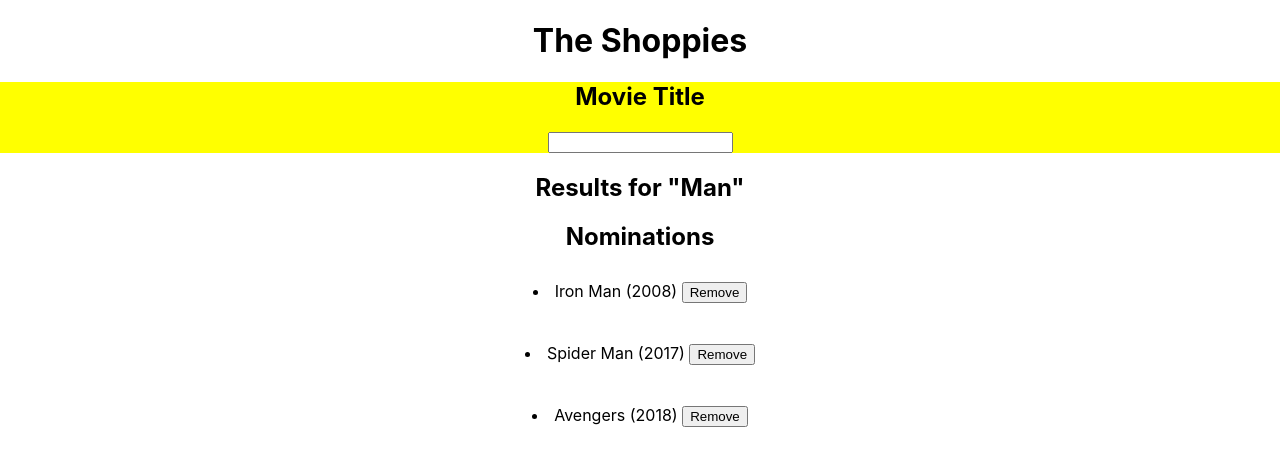
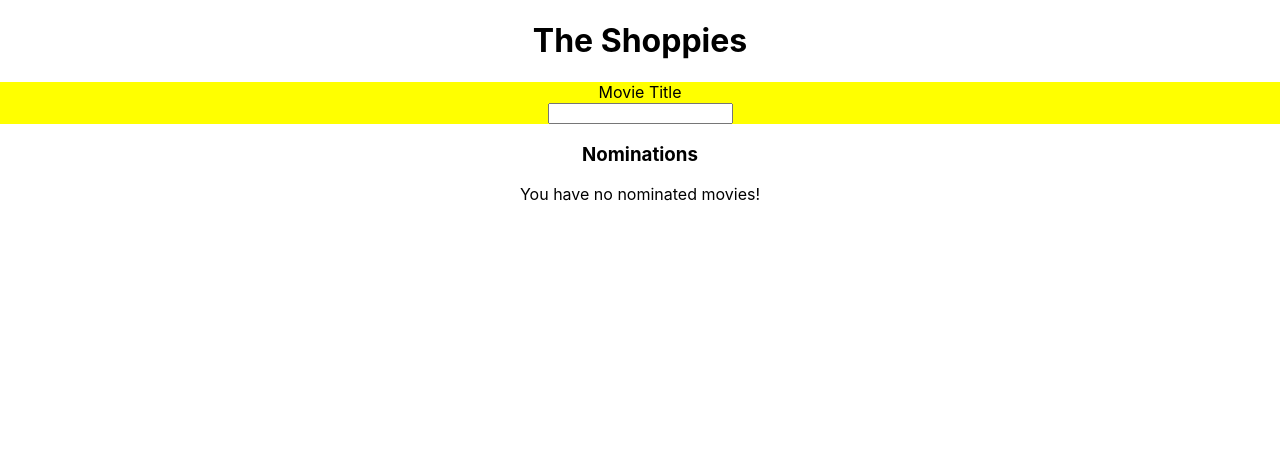
Before and after one commit to Saragurol/Shoppies, a React (Create React App) app: page / in a window 1280 px wide. Shown: the top 466 px of the page. Built offline with nearby package versions, Linux system fonts and the light colour scheme.

Commit message:
feat: integrated movie api

```diff
--- a/package.json
+++ b/package.json
@@ -6,6 +6,7 @@
     "@testing-library/jest-dom": "^5.11.4",
     "@testing-library/react": "^11.1.0",
     "@testing-library/user-event": "^12.1.10",
+    "node-fetch": "^2.6.1",
     "react": "^17.0.1",
     "react-dom": "^17.0.1",
     "react-scripts": "4.0.1",
--- a/src/App.js
+++ b/src/App.js
@@ -1,23 +1,56 @@
 import './App.css';
-import {useState} from "react";
+import {useEffect, useState} from "react";
 import Results from './Results';
 import SearchBar from './SearchBar';
 import Nominations from './Nominations';
+// let [nominatedMovies, setNominatedMovies] = useState([
+  // {title: 'Iron Man', date: 2000, nominated: true, id:1}
+//   {title: 'Spider Man', date: 2017, nominated: true, id:2},
+//   {title: 'Avengers', date: 2018, nominated: true, id:3}
+// ]);
+function App() {
+  const [movies, setMovies] = useState(null);
+  const [inputTitle, setInputTitle] = useState("");
+  let [nominatedMovies, setNominatedMovies] = useState(null);
 
-function App() {
-  let [movies, setMovie] = useState([
-    {title: 'Iron Man', date: 2008, nominated: true, id:1},
-    {title: 'Spider Man', date: 2017, nominated: true, id:2},
-    {title: 'Avengers', date: 2018, nominated: true, id:3}
-  ]);
-  const [inputTitle, setInputTitle] = useState("Man");
+  const handleNomination = (id) => {
+    console.log('handle nomination')
+  }
+  const handleSearch = (event) => {
+    setInputTitle(event.target.value);
+  }
+  const handleSubmit = (event) => {
+    // avoid page refresh
+    event.preventDefault();
+    fetch(`http://www.omdbapi.com/?i=tt3896198&apikey=31dfcc07&t=${inputTitle}`).then(res => {
+      return res.json();
+    }).then(data => {
+      setMovies(data)
+
+    })
+  }
+  const handleRemove = (id) => {
+    const newNominatedMovies = nominatedMovies.filter(movie => movie.id !== id);
+    setNominatedMovies(newNominatedMovies);
+  }
+  useEffect(()=>{
+    console.log('ran effect')
+    // effect hooks run on each re-render
+  })
   return (
     <div className="App">
       <div className="content">
         <h1>The Shoppies</h1>
-        <SearchBar/>
-        <Results inputTitle={inputTitle}/>
-        <Nominations/>
+        <SearchBar handleSearch={handleSearch} handleSubmit={handleSubmit}/>
+        {movies && <Results inputTitle={inputTitle} handleNomination = {handleNomination} movies={movies}/>}
+        {nominatedMovies ?
+        <Nominations handleRemove={handleRemove} nominatedMovies={nominatedMovies}/>
+        :
+        <div>
+          <h3>Nominations</h3>
+          <p>You have no nominated movies!</p>
+        </div>
+        }
 
       </div>
     </div>
--- a/src/Nominations.js
+++ b/src/Nominations.js
@@ -1,22 +1,13 @@
 import './nominations.css';
 import {useState} from "react";
 
-function Nominations(){
-    let [nominations, setNomination] = useState([
-        {title: 'Iron Man', date: 2008, nominated: true, id:1},
-        {title: 'Spider Man', date: 2017, nominated: true, id:2},
-        {title: 'Avengers', date: 2018, nominated: true, id:3}
-    ]);
-    const handleClick = () => {
-        console.log("movie removed")
-    }
-
+function Nominations({handleRemove, nominatedMovies}){
     return (
         <div className="nominations">
             <h2>Nominations</h2>
-            {nominations.map((movie) => (
-                <div className="nominatedmovie" key={movie.id}>
-                <li>{ `${movie.title} (${movie.date})` } <button className="removebutton" onClick={handleClick}>Remove</button> </li>
+            {nominatedMovies.map((movie) => (
+                <div className="nominatedmovie" key={movie.imdbID}>
+                <li>{ `${movie.Title} (${movie.Year})` } <button className="removebutton" onClick={() => handleRemove(movie.id)}>Remove</button> </li>
                 </div>
             ))}
 
--- a/src/Results.js
+++ b/src/Results.js
@@ -1,19 +1,22 @@
 import {useState} from "react";
 
-function Results(props) {
-    const [results, setResults] = useState([]);
-    const inputTitle = props.inputTitle;
-    const handleClick = () => {
-        console.log("nominate movie")
-    }
+function Results({movies, handleNomination, inputTitle}) {
+
     return (
         <div className="results" >
             <h2>Results for "{inputTitle}"</h2>
-            {results.map((result) => (
-                <div className="resultdetails" key={result.id}>
-                    <li>{result.title} ({result.date}) <button className="nominatebutton" onClick={handleClick}>Nominate</button></li>
+            { Array.isArray(movies) ?
+            movies.map((movie) => (
+                <div className="movieDetails" key={movie.imdbID}>
+                    <li>{movie.Title} ({movie.Year})</li>
+                    <button onClick={() => handleNomination(movie.id)}>Nominate</button>
                 </div>
-            ))}
+            ))
+            :
+            <div>
+                <li>{movies.Title} ({movies.Year}) <button onClick={() => handleNomination(movies.id)}>Nominate</button></li>
+            </div>
+            }
         </div>
     )
 }
--- a/src/SearchBar.js
+++ b/src/SearchBar.js
@@ -1,17 +1,13 @@
 import "./searchbar.css";
-import {useState} from "react";
 
-function SearchBar(){
-
-    const handleClick = () => {
-        console.log("search movie")
-    }
+function SearchBar({handleSearch, handleSubmit}){
     return (
         <div className="searchbar">
-            <h2>Movie Title</h2>
-            <input>
+            <label htmlFor="title">Movie Title</label>
+            <form onSubmit={handleSubmit}>
+                <input type="text" onChange={handleSearch}/>
+            </form>
 
-            </input>
         </div>
     )
 }
```
Also changed, not shown: 2 other files (tests, documents, lock files or other folders).
